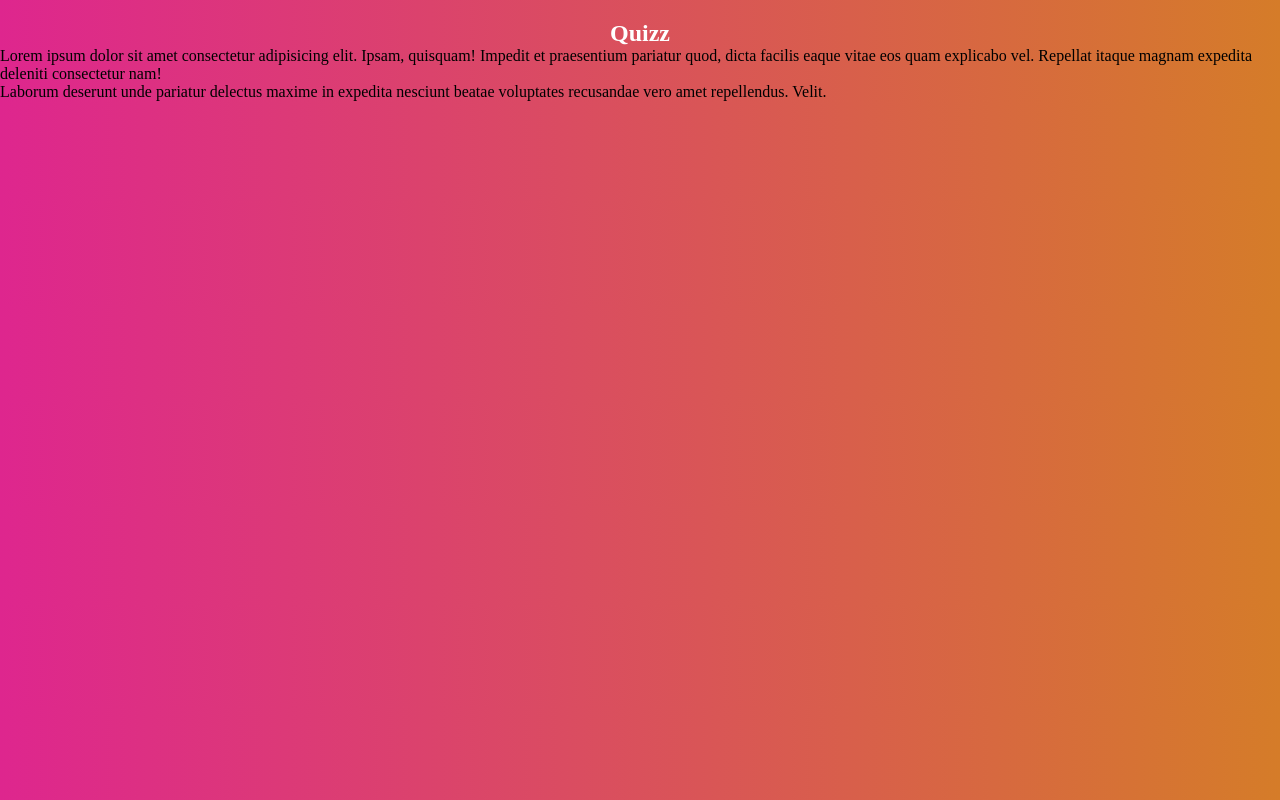
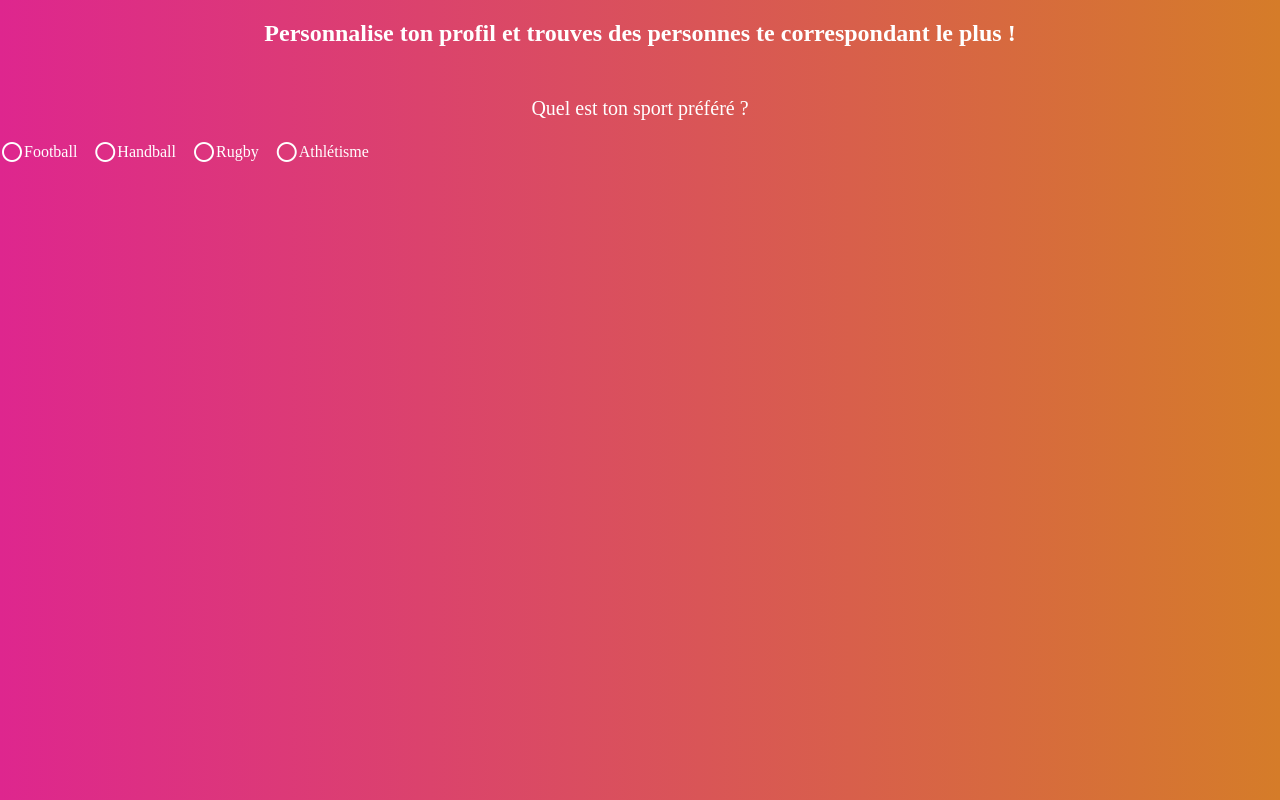
Before and after one commit to Mathis972/fynd_front, a Vue app: page /quizz in a window 1280 px wide. Built offline with nearby package versions, Linux system fonts and the light colour scheme.

Commit message:
avancement page quizz - design, bouton et methods

```diff
--- a/src/components/QuestionsQuizz.vue
+++ b/src/components/QuestionsQuizz.vue
@@ -1,14 +1,86 @@
 <template>
   <div id="quizz">
-    <h2>Quizz</h2>
-    <p class="text-presentation">Lorem ipsum dolor sit amet consectetur adipisicing elit. Ipsam, quisquam! Impedit et praesentium pariatur quod, dicta facilis eaque vitae eos quam explicabo vel. Repellat itaque magnam expedita deleniti consectetur nam!</p>
-    <p class="text-presentation">Laborum deserunt unde pariatur delectus maxime in expedita nesciunt beatae voluptates recusandae vero amet repellendus. Velit.</p>
+    <h2>Personnalise ton profil et trouves des personnes te correspondant le plus !</h2>
+    <div v-for="question in questions_reponses" :key="question.id">
+      <div v-show="question.id === index_question_courante">
+        <p class="text-question">{{question.message}}</p>
+          <v-radio-group
+            v-model="reponse_utilisateur[question.id]"
+            row
+            v-on:change="showBoutonSuivant(question.id)"
+          >
+            <v-radio v-for="reponse in question.reponses" :key="reponse.id"
+              v-bind:label="reponse.message_reponse"
+            ></v-radio>
+         </v-radio-group>
+        <div v-show="boutonSuivant">
+          <v-btn
+            align-center
+            justify-center
+            @click="next"
+            color="#F06292"
+            :style="{left: '50%', transform:'translateX(-50%)'}"
+            >
+              Question suivante
+          </v-btn>
+        </div>
+      </div>
     </div>
+    <div v-show="index_question_courante === questions_reponses.length+1">
+      <h2>Quizz terminé</h2>
+    </div>
+  </div>
 </template>
 
 <script>
 export default {
-  name: 'QuestionsQuizz'
+  name: 'QuestionsQuizz',
+  data () {
+    return {
+      liste_questions: [
+        { id: 1, message: 'Quel est ton sport préféré ?' },
+        { id: 2, message: 'Quelle est ta couleur préférée ?' }
+      ],
+      liste_reponses: [
+        { id: 1, id_question: 1, message_reponse: 'Football', icon: '' },
+        { id: 2, id_question: 1, message_reponse: 'Handball', icon: '' },
+        { id: 3, id_question: 1, message_reponse: 'Rugby', icon: '' },
+        { id: 4, id_question: 1, message_reponse: 'Athlétisme', icon: '' },
+        { id: 5, id_question: 2, message_reponse: 'Vert', icon: '' },
+        { id: 6, id_question: 2, message_reponse: 'Rouge', icon: '' }
+      ],
+      questions_reponses: [],
+      index_question_courante: 1,
+      reponse_utilisateur: [],
+      boutonSuivant: false,
+      boutonAffiche: false
+    }
+  },
+  mounted () {
+    const questionReponses = []
+    this.liste_questions.forEach(question => {
+      const reponses = this.liste_reponses.filter(reponse => {
+        if (reponse.id_question === question.id) {
+          return reponse
+        }
+      })
+      questionReponses.push({ id: question.id, message: question.message, reponses: reponses })
+    })
+    this.questions_reponses = questionReponses
+  },
+  methods: {
+    next: function () {
+      this.index_question_courante++
+      this.boutonSuivant = false
+    },
+    showBoutonSuivant: function (questionId) {
+      console.log('click')
+      if (!this.boutonSuivant) {
+        console.log('cond')
+        this.boutonSuivant = true
+      }
+    }
+  }
 }
 </script>
 
@@ -26,4 +98,12 @@ h3, h2 {
   text-align: center;
   color: white;
 }
+
+.text-question {
+  margin-top: 50px;
+  color: white;
+  text-align: center;
+  font-size: 20px;
+}
+
 </style>
```
